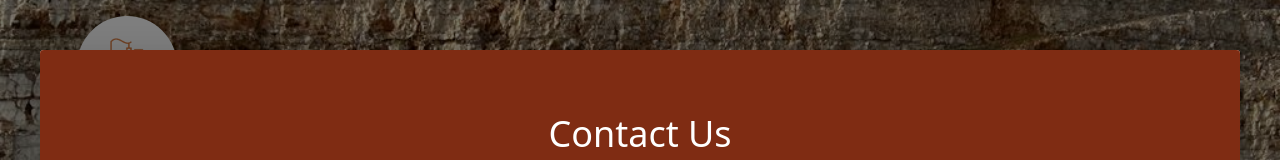
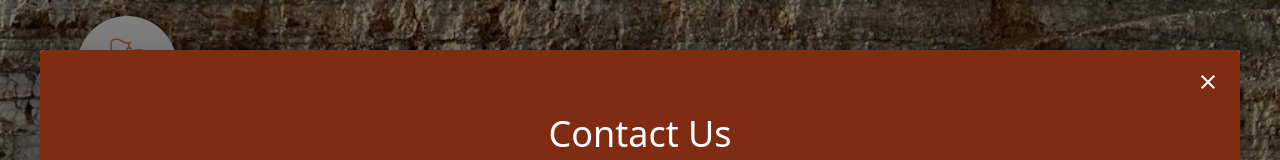
Before and after one commit to pavel-genuine/shawpan-trade-int, a Next.js app: page / in a window 1280 px wide. Both pictures are taken after a click on the element "Contact Us". Shown: the top 160 px of the page. Built offline with nearby package versions, Linux system fonts and the light colour scheme.

Commit message:
close btn

```diff
--- a/src/Components/HomePage/HomePage.js
+++ b/src/Components/HomePage/HomePage.js
@@ -133,9 +133,20 @@ const HomePage = () => {
           fullWidth={true}
           maxWidth={'lg'}
         >
+        <div className='absolute  right-0 top-0 z-10'>
+        <IconButton
+            onClick={handleClose}
+            color='secondary'
+            className="absolute right-3 top-3 bg-gray-400"
+            aria-label="delete"
+        >
+            <CloseIcon  />
+        </IconButton>
+    </div>
           {
             openContact ?
               <div className='bg-accent'>
+
                 {
                   openMap ?
                   <OpenMap setOpenMap={setOpenMap} ></OpenMap>
--- a/src/pages/_app.js
+++ b/src/pages/_app.js
@@ -41,6 +41,9 @@ export default function App({ Component, pageProps }) {
         dark: "#ff5926",
         mainGradient: "linear-gradient(to right , #480626, #7e2651)",
       },
+      secondary:{
+        main:'#fff'
+      }
     },
   });
 
```
